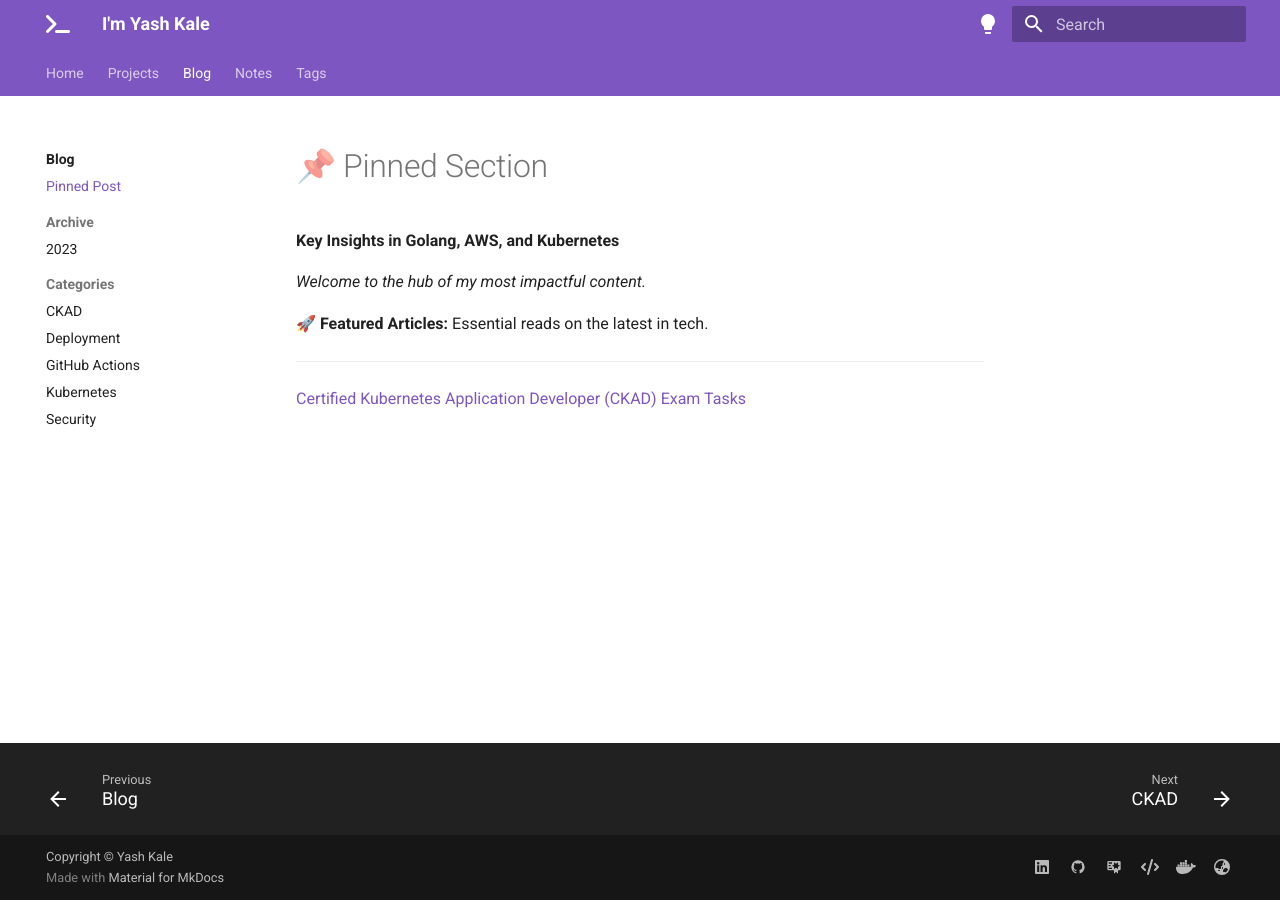
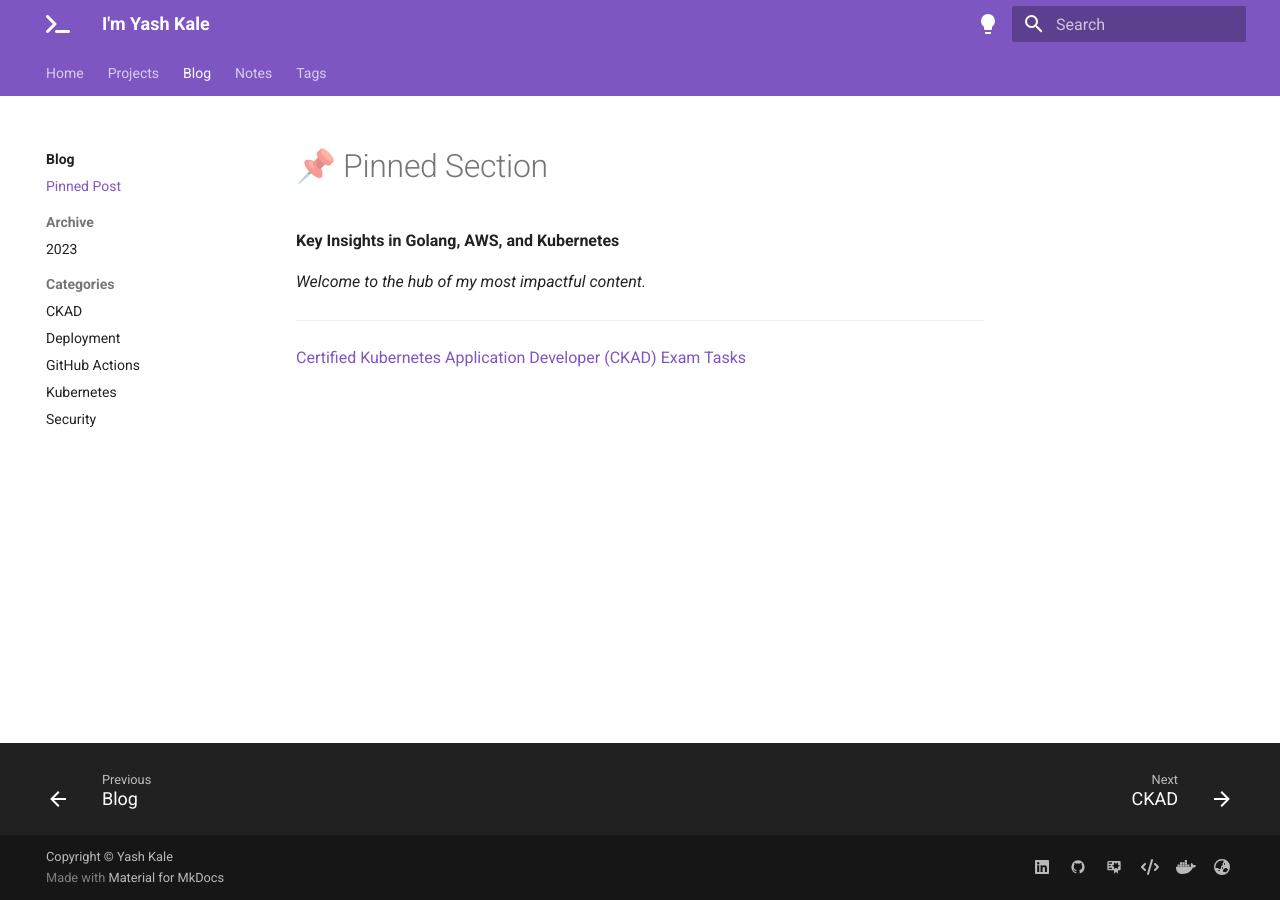
Before and after one commit to imyashkale/portfolio, an MkDocs documentation site: the page built from docs/blog/pinned.md, in a window 1280 px wide. Built offline with MkDocs 1.6.1 and Material for MkDocs 9.7.7, drawn with Linux system fonts in a browser that asks for light colours.

```diff
--- a/docs/blog/pinned.md
+++ b/docs/blog/pinned.md
@@ -4,8 +4,6 @@
 
 _Welcome to the hub of my most impactful content._
 
-🚀 **Featured Articles:** Essential reads on the latest in tech.
-
 ---
 
 [Certified Kubernetes Application Developer (CKAD) Exam Tasks](posts/ckad/ckad-tasks.md)
```
